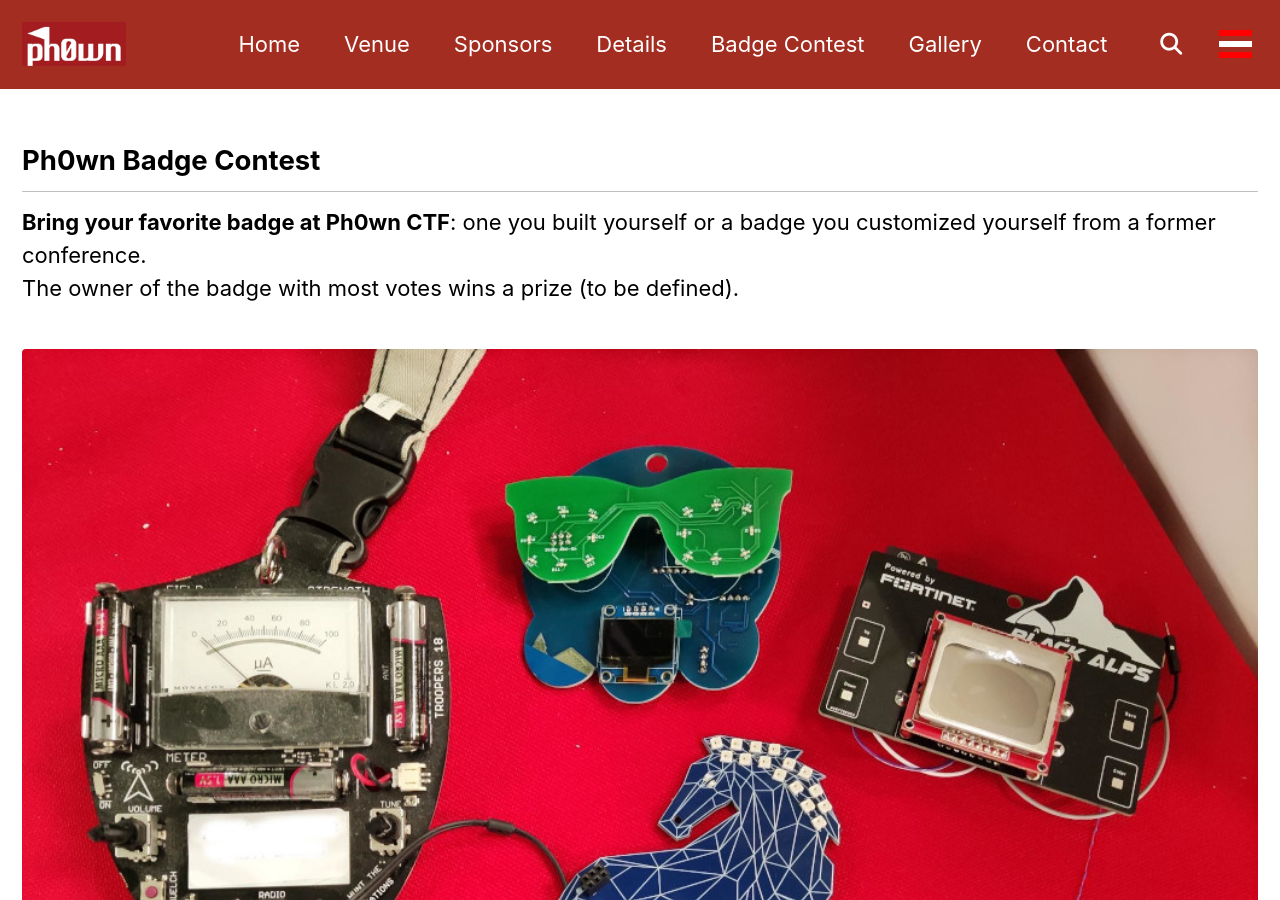
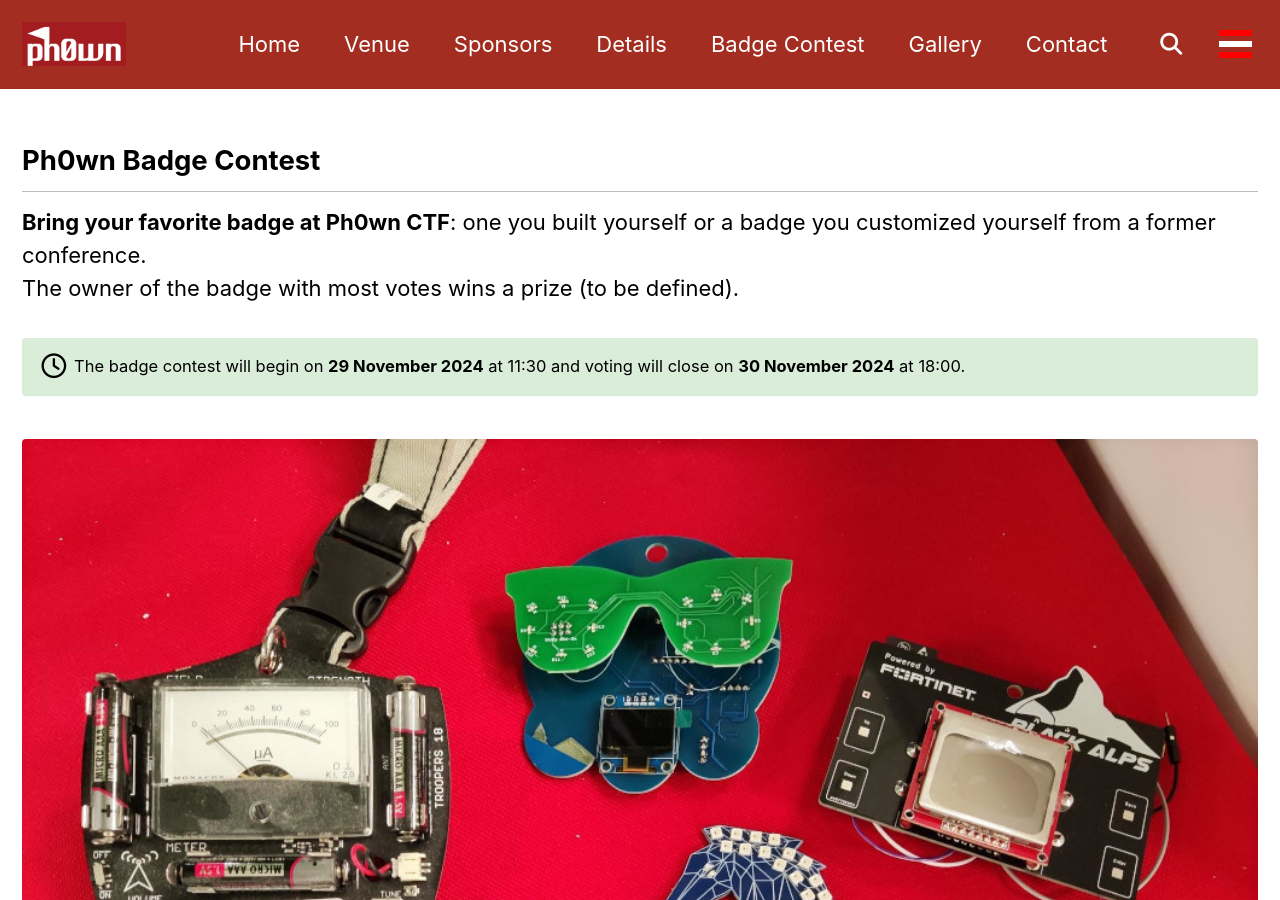
Before and after one commit to ph0wn/ph0wn.github.io, a Jekyll site: the page built from _pages/badges.html, in a window 1280 px wide and 900 px high. Built offline with Jekyll 4.4.1, drawn with Linux system fonts in a browser that asks for light colours; cached includes are drawn as plain includes.

Commit message:
updated rules/bages section with badges info

```diff
--- a/_pages/badges.html
+++ b/_pages/badges.html
@@ -12,6 +12,9 @@ entries_layout: grid
   <b>Bring your favorite badge at Ph0wn CTF</b>: one you built yourself or a badge you customized yourself from a former conference.<br>
   The owner of the badge with most votes wins a prize (to be defined).<br>
 </p>
+<div class="notice notice--success">
+  <i class="far fa-clock fa-xl"> </i> The badge contest will begin on <b>29 November 2024</b> at 11:30 and voting will close on <b>30 November 2024</b> at 18:00.
+</div>
 
 <figure class="align-center">
     <a href="/assets/images/badges/badges-collection.jpg" class="image-popup" title="Badges Collection">
--- a/_pages/rules.html
+++ b/_pages/rules.html
@@ -41,6 +41,7 @@ entries_layout: grid
   <li>Maximum number of 5 participants per team</li>
   <li>During Ph0wn, for some specific challenges, participant may borrow equipment and smart devices. This equipment/device should <i>be handled with care</i> and <i>returned</i> in perfect working condition. In all cases, return promptly the item at the end of the CTF please (sometimes, it's our own, and it costs us!). Please discuss with the organizers if you have any question on what is permitted or not.
   </li>
+  <li>To compete with existing conference badges, you will need to modify your badge. Changes can include hardware upgrades, new extensions, or customized firmware, etc. more info on that here: <a href="/badge">Badge contest</a></li>
   </ul>
 
   Participants must comply to <a href="#conduct">the Code of Conduct</a>. In particular, note it is <b>strictly prohibited and subject to disqualification</b> to:
```
